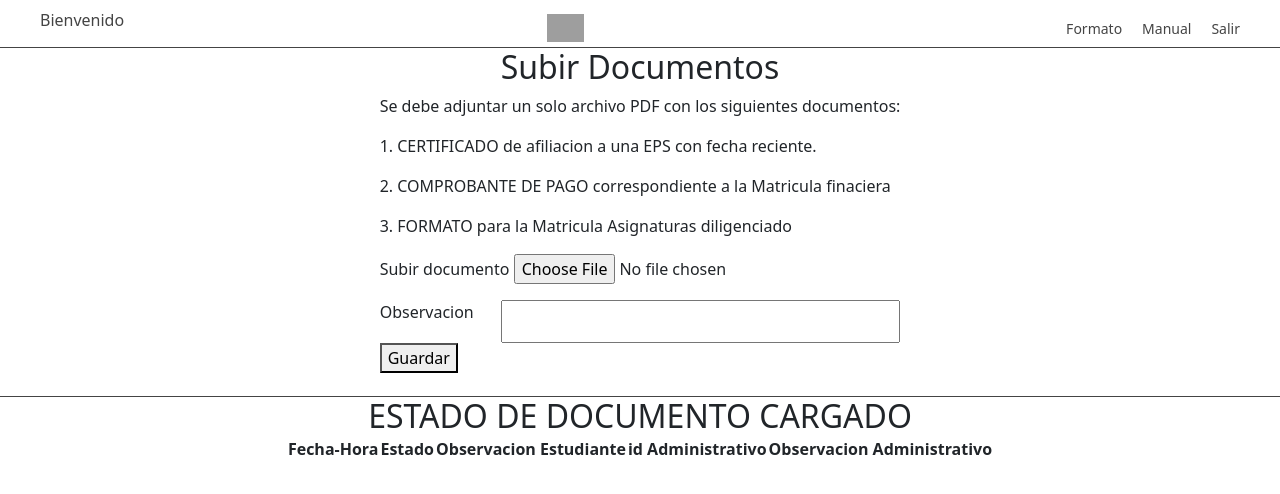
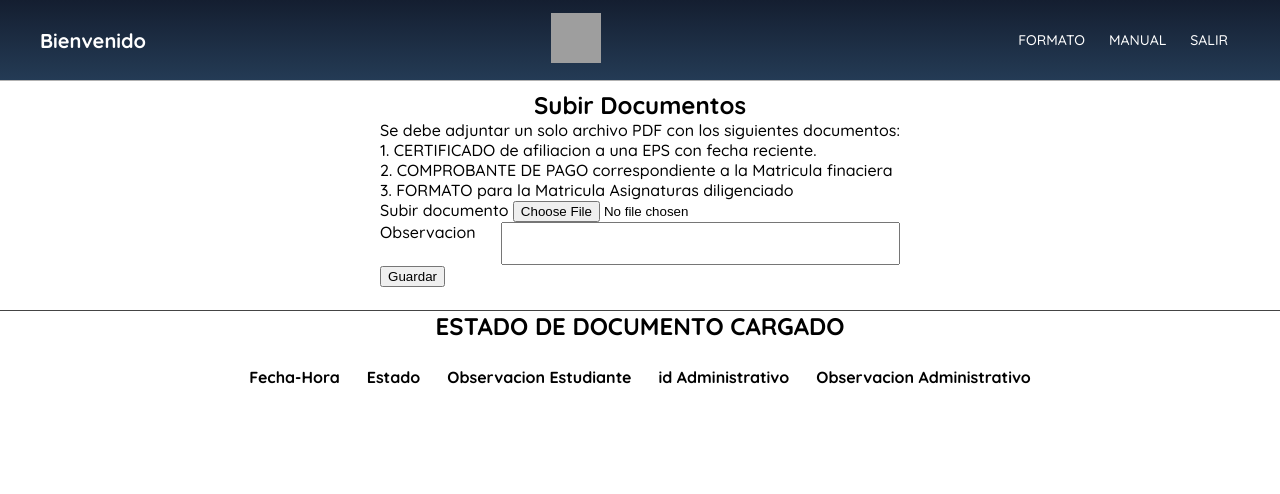
Before and after one commit to Roarco/deploy_proct, a Flask app: template app/templates/home_student.html in a window 1280 px wide. Shown: the top 494 px of the page. Run offline with Flask 2, Linux system fonts and the light colour scheme; the template is opened without the code that fills it, so the values that code supplies are empty; parts of the project's set-up code (start-up, migrations or seed data) failed here and were passed over; some libraries are stand-ins or nearby versions; grey boxes are pictures that could not be loaded.

Commit message:
Se modificó estilos de home student

```diff
--- a/app/static/css/home_student.css
+++ b/app/static/css/home_student.css
@@ -14,57 +14,129 @@
     --lg: 18px;
 }
 
+*   {
+    margin: 0;
+    box-sizing: border-box;
+}
 body {
-    margin: 0px;
     font-family: 'Quicksand', sans-serif;
+    padding:90px 20px 0;
+}
+.header {
+    /* background-color:#2196f3; */
+
+    background: #141E30;  /* fallback for old browsers */
+    background: -webkit-linear-gradient(to top, #243B55, #141E30);  /* Chrome 10-25, Safari 5.1-6 */
+    background: linear-gradient(to top, #243B55, #141E30); /* W3C, IE 10+/ Edge, Firefox 16+, Chrome 26+, Opera 12+, Safari 7+ */
+
+
+    height: 80px;
+    position:fixed;
+    width: 100%;
+    top: 0;
+    left: 0;
+    text-align:center;
+}
+.nav{
+    display:flex;
+    justify-content:space-between;
+    align-items:center;
+    padding:0 40px 0 40px;
+    box-shadow: 0px 1px rgba(0,0,0, .3);
+    /* max-width: 992px; */
+    margin:0 auto;
+}
+.nav-link{
+    color: white;
+    text-decoration: none;
+}
+.nav-menu {
+    display: flex;
+    /* margin-right: 40px; */
+    list-style: none;
+    padding: 0;
+}
+.nav-menu-item{
+    font-size: 14px;
+    line-height:80px;
+    text-transform: uppercase;
+    width:max-content;
+}
+.nav-menu-link{
+    padding:8px 12px;
+    border-radius: 3px;
+}
+.nav-menu-link:hover{
+    background-color:#034574;
+    transition: 0.5s;
+}
+.nav-toggle{
+    color:#fff;
+    background: none;
+    border: none;
+    font-size: 30px;
+    padding:0 20px;
+    line-height:60px;
+    display:none;
+    cursor: pointer;
+}
+.name{
+    display:flex;
+    align-items:center;
+    font-size:20px;
+    color:#fff;
+    font-weight: bold;
+}
+.logo_imagen{
+    display:flex;
+    align-items:center;
+}
+img{
+    width: 50px;
+    height: 50px;
 }
 
-.navbar{
-    display: flex;
-    flex-direction: row;
-    align-items: center;
-    justify-content: space-between;
-    height: 48px;
-    border-bottom: 1px solid #444;
+
+@media (max-width: 768px) {
+    body {
+        padding:70px;
     }
-.menu {
-    display: none;
-    margin-left: 20px;
+    .header {
+        height: 60px;
     }
-.navbar-left, .navbar-rigth{
-    display: flex;
-    align-items: center;
-    margin: 0px 20px 0px 40px;
+    .nav-menu {
+        flex-direction: column;
+        margin: 0;
+        background-color: #7893ad;
+        position:fixed;
+        align-items:center;
+        left: 0;
+        top: 60px;
+        width: 100%;
+        padding: 20px 0;
+        height:calc(100% -60px);
+        overflow-y:auto;
+        left:100%;
+        transition: left 0.3s;
     }
-.logo{
-    width: 37px;
+    .nav-menu-item{
+        line-height:70px;
     }
-.navbar-left ul, .navbar-rigth ul{
-    display: flex;
-    align-items: center;
-    margin: 0px 0px 0px 40px;
-    padding: 0px;
+    .nav-menu-link:hover nav-menu-link-activate{
+        background:none;
+        color:#000;
     }
-.navbar-left{
-    margin-right: 20px;
-    color: #444;
+    .nav-toggle{
+        display:block;
     }
-.navbar-rigth ul li a{
-    text-decoration: none;
-    color: #444;
+    .nav-menu_visible{
+        left:0;
     }
-.navbar-rigth ul li a:hover{
-    color: #2196f3;
-    /* border: 1px solid #2196f3; */
-    /* padding:  2px 2px; */
-    /* border-radius: 10px; */
 }
-.navbar-rigth ul li{
-    list-style: none;
-    margin-right: 20px;
-    font-size: var(--sm);
-    font-weight: 100;
-}
+
+
+
+
 
 .main {
     display: flex;
@@ -124,22 +196,3 @@ body {
     text-align: center;
     margin-bottom: 0px;
 }
-
-@media (max-width: 640px){
-    .menu {
-        display:block;
-    }
-    .navbar-left, .navbar-rigth{
-        margin: 0px;
-    }
-    .navbar-left ul {
-        display: none;
-    }
-    .navbar-rigth ul{
-        margin: 0px;
-    }
-    .navbar-rigth ul li:first-child {
-        display: none;
-        margin: 0px;
-    }
-}
--- a/app/static/javascript/home_student.js
+++ b/app/static/javascript/home_student.js
@@ -37,3 +37,15 @@ function ValidateSingleInput(oInput) {
     }
     return true;
 }
+const navToggle = document.querySelector(".nav-toggle");
+const navMenu = document.querySelector(".nav-menu");
+
+navToggle.addEventListener("click", () => {
+    navMenu.classList.toggle("nav-menu_visible");
+
+    if (navMenu.classList.contains("nav-menu_visible")){
+        navToggle.setAttribute("arial-label", "Cerrar menú");
+    } else {
+        navToggle.setAttribute("arial-label", "Abrir menú");
+    }
+});
--- a/app/templates/home_student.html
+++ b/app/templates/home_student.html
@@ -5,12 +5,13 @@
     <meta http-equiv="X-UA-Compatible" content="IE=edge">
     <meta name="viewport" content="width=device-width, initial-scale=1.0">
     <link rel="stylesheet" href="../static/css/home_student.css">
-    <link
+    <!-- <link
       href="https://cdn.jsdelivr.net/npm/bootstrap@5.1.3/dist/css/bootstrap.min.css"
       rel="stylesheet"
       integrity="sha384-1BmE4kWBq78iYhFldvKuhfTAU6auU8tT94WrHftjDbrCEXSU1oBoqyl2QvZ6jIW3"
       crossorigin="anonymous"
-    />
+    /> -->
+    <script src="https://kit.fontawesome.com/79f542cb27.js" crossorigin="anonymous"></script>
     <title>Home</title>
 </head>
 <body>
--- a/app/templates/partial/main_home_student.html
+++ b/app/templates/partial/main_home_student.html
@@ -26,7 +26,6 @@
             Guardar
           </button>
         </div>
-        {% include './partial/_message.html'%}
       </form>
     </div>
 
--- a/app/templates/partial/navbar.html
+++ b/app/templates/partial/navbar.html
@@ -1,23 +1,30 @@
-<nav class="navbar">
-  <div class="navbar-left">
+<header class="header">
+   <nav class="nav">
     <div class="name">
       <p>Bienvenido {{student.name}} {{student.lastname}}</p>
     </div>
-  </div>
-
-  <img src="../../static/icons/icons8-laptop-24.png" alt="logo" class="logo" />
-
-  <div class="navbar-rigth">
-    <ul>
-      <li>
+    <div class="logo-imagen">
+      <img
+        src="../../static/icons/icons8-laptop-24.png"
+        alt="logo"
+        class="logo"/>
+    </div>
+    <button class="nav-toggle" aria-label="Abrir menú">
+      <i class="fas fa-bars"></i>
+    </button>
+    <ul class="nav-menu">
+      <li class="nav-menu-item">
         <a
           href="../../static/recursos/Formato para Matricular Asignaturas.docx"
           download="Formato para Matricular Asignaturas.docx"
+          class="nav-menu-link nav-link"
           >Formato</a
         >
       </li>
-      <li><a href="https://www.google.es/">Manual</a></li>
-      <li><a href="/">Salir</a></li>
+      <li class="nav-menu-item">
+        <a href="" class="nav-menu-link nav-link">Manual</a></li>
+      <li class="nav-menu-item">
+        <a href="/" class="nav-menu-link nav-link">Salir</a></li>
     </ul>
-  </div>
-</nav>
+  </nav>
+</header>
```
Also changed, not shown: 1 other file. Lines whose indentation alone changed are shown as unchanged.
